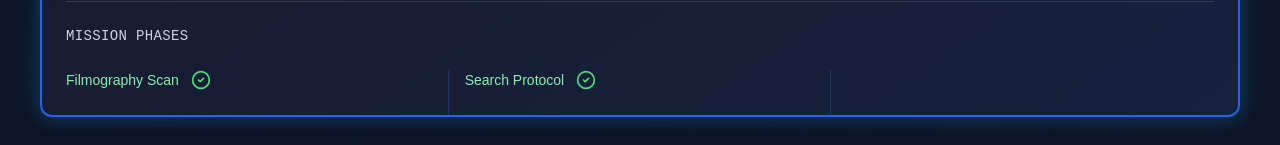
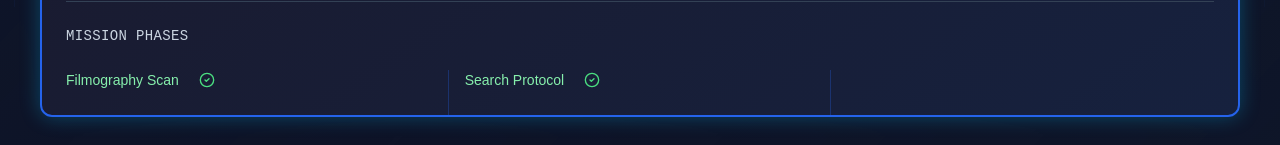
Before and after one commit to Esilos92/print-prep-node, a Next.js app in the folder dashboard/: page / in a window 1280 px wide. Shown: the part 807-952 px from the top of the page. Built offline with nearby package versions, Linux system fonts and the light colour scheme.

Commit message:
Update ProgressDisplay.tsx

```diff
--- a/dashboard/src/components/ProgressDisplay.tsx
+++ b/dashboard/src/components/ProgressDisplay.tsx
@@ -99,16 +99,18 @@ export default function ProgressDisplay({ currentJob }: ProgressDisplayProps) {
           {phase.name}
         </span>
 
-        {/* Checkmark next to phase name */}
+        {/* Checkmark directly next to phase name on same line */}
+        <span className="flex items-center">
           {isComplete && (
             <motion.div
               initial={{ scale: 0 }}
               animate={{ scale: 1 }}
               transition={{ duration: 0.5, type: "spring" }}
             >
-            <CheckCircle2 className="w-5 h-5 text-green-400" />
+              <CheckCircle2 className="w-4 h-4 text-green-400 ml-2" />
             </motion.div>
           )}
+        </span>
       </motion.div>
     );
   };
```
Lines whose indentation alone changed are shown as unchanged.
